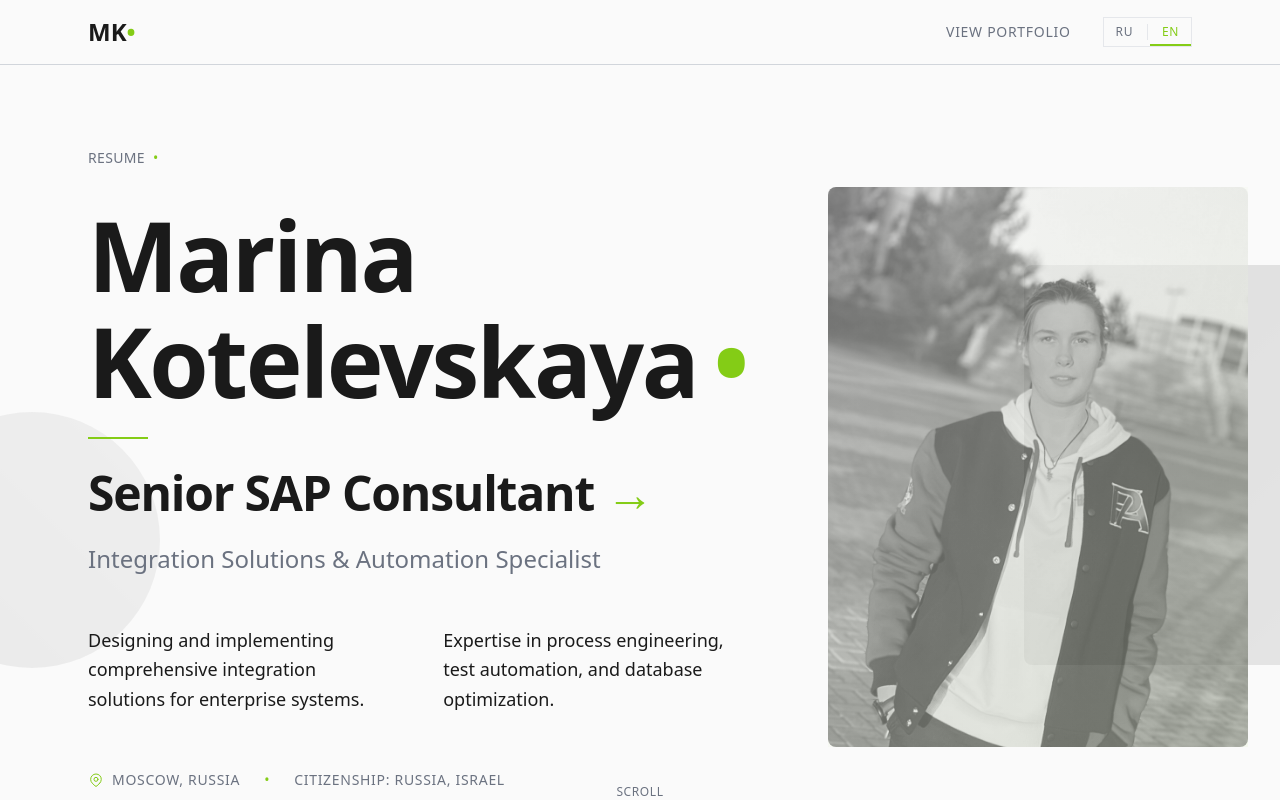
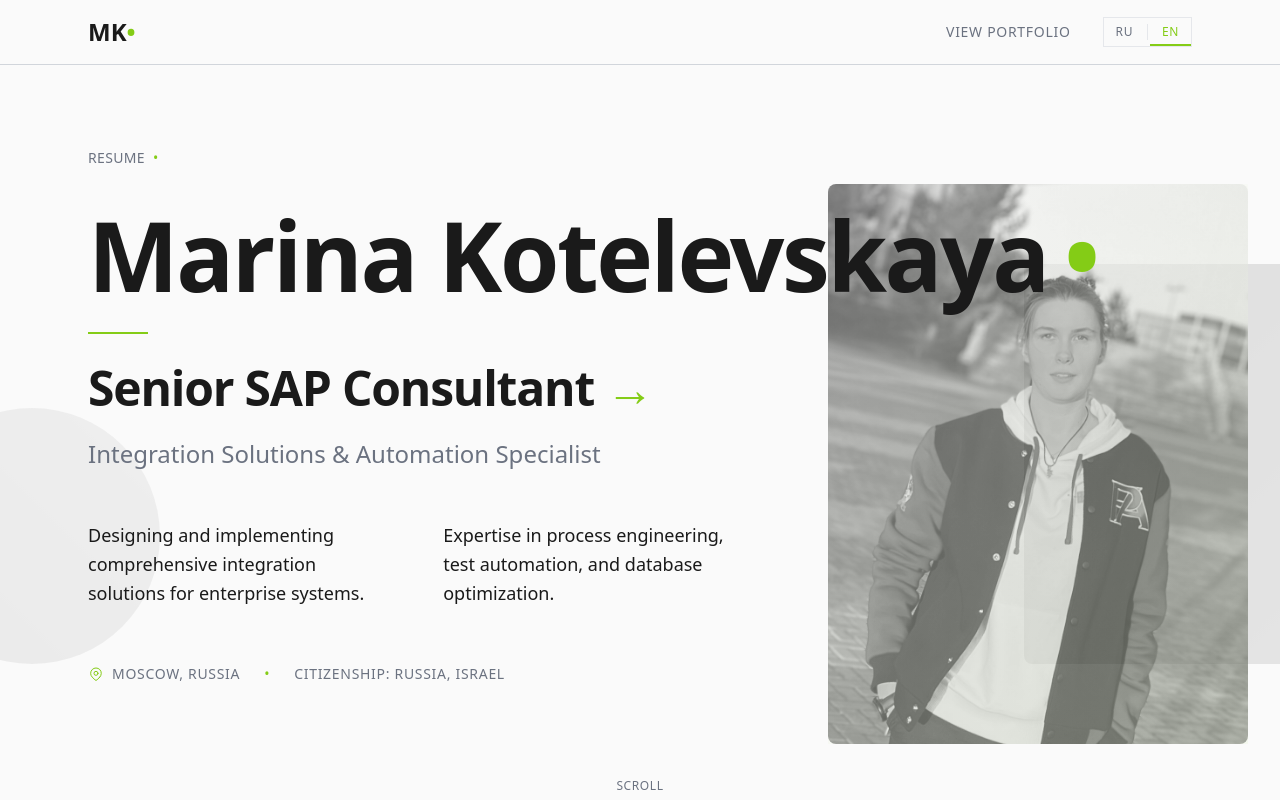
Before and after one commit to mbkot17/Resume, a Next.js app: page /en in a window 1280 px wide. Shown: the top 800 px of the page. Built offline with nearby package versions, Linux system fonts and the light colour scheme.

Commit message:
Prevent surname line breaks - add non-breaking space and CSS rules

```diff
--- a/app/[locale]/layout.tsx
+++ b/app/[locale]/layout.tsx
@@ -18,7 +18,7 @@ const playfair = Playfair_Display({
 });
 
 export const metadata: Metadata = {
-  title: "Marina Kotelevskaya - Senior SAP Consultant | Integration Architect",
+  title: "Marina Kotelevskaya - Senior SAP Consultant - Integration Solutions & Automation Specialist",
   description: "Senior SAP Consultant specializing in integration architecture and enterprise solutions",
 };
 
--- a/components/Footer.tsx
+++ b/components/Footer.tsx
@@ -12,7 +12,7 @@ export default function Footer() {
         <div className="text-center">
           <div className="editorial-small">
             <span className="text-[var(--muted)]">© {new Date().getFullYear()} </span>
-            <span className="lime-text">Marina Kotelevskaya</span>
+            <span className="lime-text whitespace-nowrap">Marina Kotelevskaya</span>
             <span className="text-[var(--muted)]">. All rights reserved.</span>
           </div>
           <div className="editorial-divider mt-8" />
--- a/components/Hero.tsx
+++ b/components/Hero.tsx
@@ -105,7 +105,8 @@ export default function Hero() {
 
           {/* Main name - large serif typography with lime accent */}
           <motion.h1
-            className="font-serif text-7xl sm:text-8xl lg:text-7xl xl:text-8xl 2xl:text-9xl font-bold mb-6 leading-[1.1] tracking-tight break-words"
+            className="font-serif text-7xl sm:text-8xl lg:text-7xl xl:text-8xl 2xl:text-9xl font-bold mb-6 leading-[1.1] tracking-tight"
+            style={{ wordBreak: 'keep-all', hyphens: 'none' }}
             initial={{ opacity: 0, y: 30 }}
             animate={{ opacity: 1, y: 0 }}
             transition={{ duration: 0.8, delay: 0.3 }}
--- a/messages/en.json
+++ b/messages/en.json
@@ -7,7 +7,7 @@
     "downloadCV": "Download CV"
   },
   "hero": {
-    "name": "Marina Kotelevskaya",
+    "name": "Marina\u00A0Kotelevskaya",
     "title": "Senior SAP Consultant",
     "subtitle": "Integration Solutions & Automation Specialist",
     "description": "Designing and implementing comprehensive integration solutions for enterprise systems. Expertise in process engineering, test automation, and database optimization.",
--- a/messages/ru.json
+++ b/messages/ru.json
@@ -7,7 +7,7 @@
     "downloadCV": "Скачать резюме"
   },
   "hero": {
-    "name": "Котелевская Марина",
+    "name": "Котелевская\u00A0Марина",
     "title": "Ведущий SAP Консультант",
     "subtitle": "Специалист по интеграционным решениям и автоматизации",
     "description": "Проектирование и реализация комплексных интеграционных решений для корпоративных систем. Экспертиза в выстраивании процессов, автоматизации тестирования и работе с базами данных.",
```
